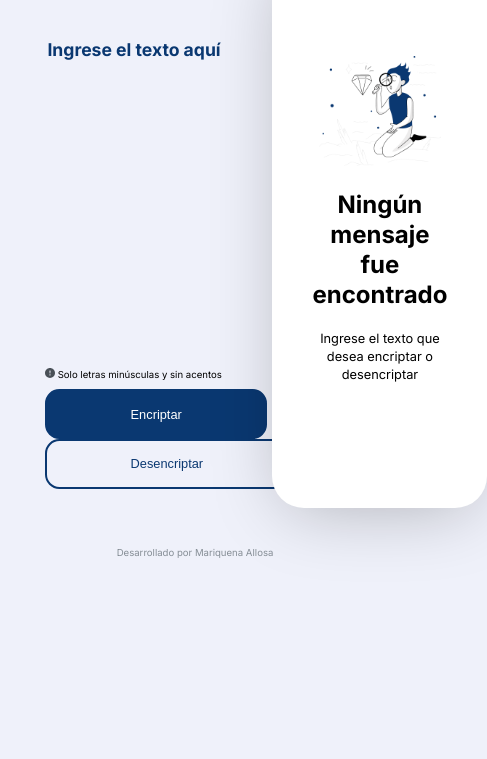
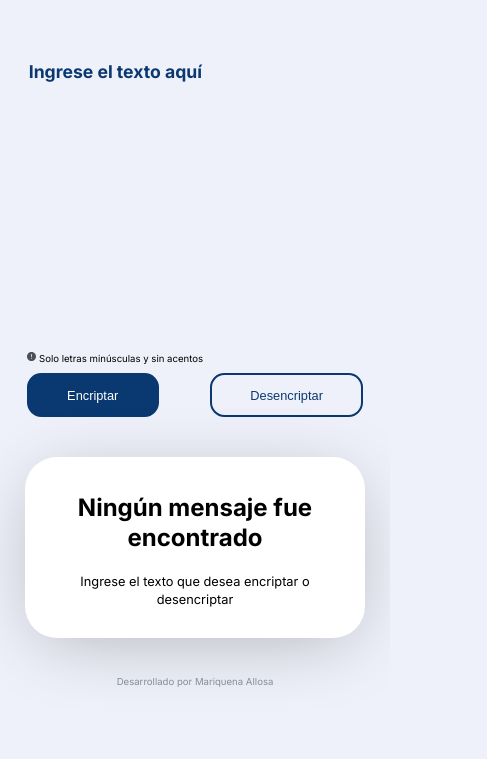
Before and after one commit to mariquenaallosa/ONE-Encriptador, a plain HTML site: page index.html in a window 390 px wide. Shown: the part 85-844 px from the top of the page, 487 px wide, since content can reach past the window. Drawn offline with Linux system fonts and the light colour scheme.

Commit message:
responsive

```diff
--- a/assets/css/style.css
+++ b/assets/css/style.css
@@ -72,6 +72,7 @@ main {
     padding: 1.2em 6.5em;
     border-radius: 0.9rem;
     font-size: 0.8em;
+    cursor: pointer;
 }
 
 .btn-dark {
@@ -139,3 +140,104 @@ footer {
     color: var(--gray-300);
     font-size: 0.6em;
 }
+
+/* Versión para tablet */
+
+@media screen and (max-width: 992px) {
+
+    main {
+        height: 75vh;
+        display: flex;
+        flex-direction: column;
+        justify-content: center;
+        align-items: center;
+        gap: 40px;
+    }
+
+    .sec-input {
+        margin: 0;
+        width: 80%;
+    }
+
+    .sec-input textarea {
+        max-width: 100% ;
+        font-family: 'Inter', sans-serif;
+        font-weight: 700;
+        font-size: 1.1em;
+        line-height: 1.6em;
+        color: var(--d-blue-300);
+        background-color: transparent;
+        border: none;
+        outline: none;
+        resize: none;
+    }
+
+    .btn {
+        padding: 1.5em 9em;
+        border-radius: 0.9rem;
+        font-size: 0.8em;
+    }
+
+    .btn-contenedor__encriptar {
+        display: flex;
+        justify-content: space-between;
+    }
+
+    .sec-respuesta {
+        max-width: 992px;
+        width: 70%;
+        margin:0;
+        background-color: #fff;
+        padding: 1em 3em;
+    }
+
+    .sec-respuesta img {
+        display: none;
+    }
+
+}
+
+@media screen and (max-width: 768px) {
+    .btn {
+        padding: 1.3em 6em;
+        border-radius: 0.9rem;
+        font-size: 0.8em;
+    }
+}
+
+
+/* Versiom modile */
+
+@media screen and (max-width: 576px) {
+    body {
+        overflow-x: hidden;
+    }
+    header {
+        margin-left: 1.5em;
+        margin-bottom: 4em;
+    }
+
+    main{
+        display: relative;
+        margin: 0 auto;
+        height: auto;
+    }
+
+    .sec-input {
+        margin: 0;
+        width: 90%;
+    }
+
+    .btn {
+        padding: 1em 3em;
+        border-radius: 0.9rem;
+        font-size: 0.8em;
+    }
+    .sec-respuesta {
+        max-width: 576px;
+        width: 65%;
+        margin:0;
+        background-color: #fff;
+        padding: 1em 3em;
+    }
+}
--- a/index.html
+++ b/index.html
@@ -34,17 +34,19 @@
 
                 <div id="prueba"></div>
 
-                <button class="btn btn-dark btn-encriptar">Encriptar</button>
-                <button class="btn btn-ligth btn-desencriptar">Desencriptar</button>
+                <div class="btn-contenedor__encriptar">
+                    <button class="btn btn-dark btn-encriptar">Encriptar</button>
+                    <button class="btn btn-ligth btn-desencriptar">Desencriptar</button>
+                </div>
 
             </div>
         </section>
-        <aside class="sec-respuesta">
+        <section class="sec-respuesta">
             <img class="img-muneco" src="assets/img/Muñeco.png" alt="dibujo de muñeco miranod un diamante con una lupa">
             <h2>Ningún mensaje fue encontrado</h2>
             <p>Ingrese el texto que desea encriptar o desencriptar</p>
             <button class="btn btn-white btn-copiar">Copiar</button>
-        </aside>
+        </section>
 
     </main>
     <footer>
```
